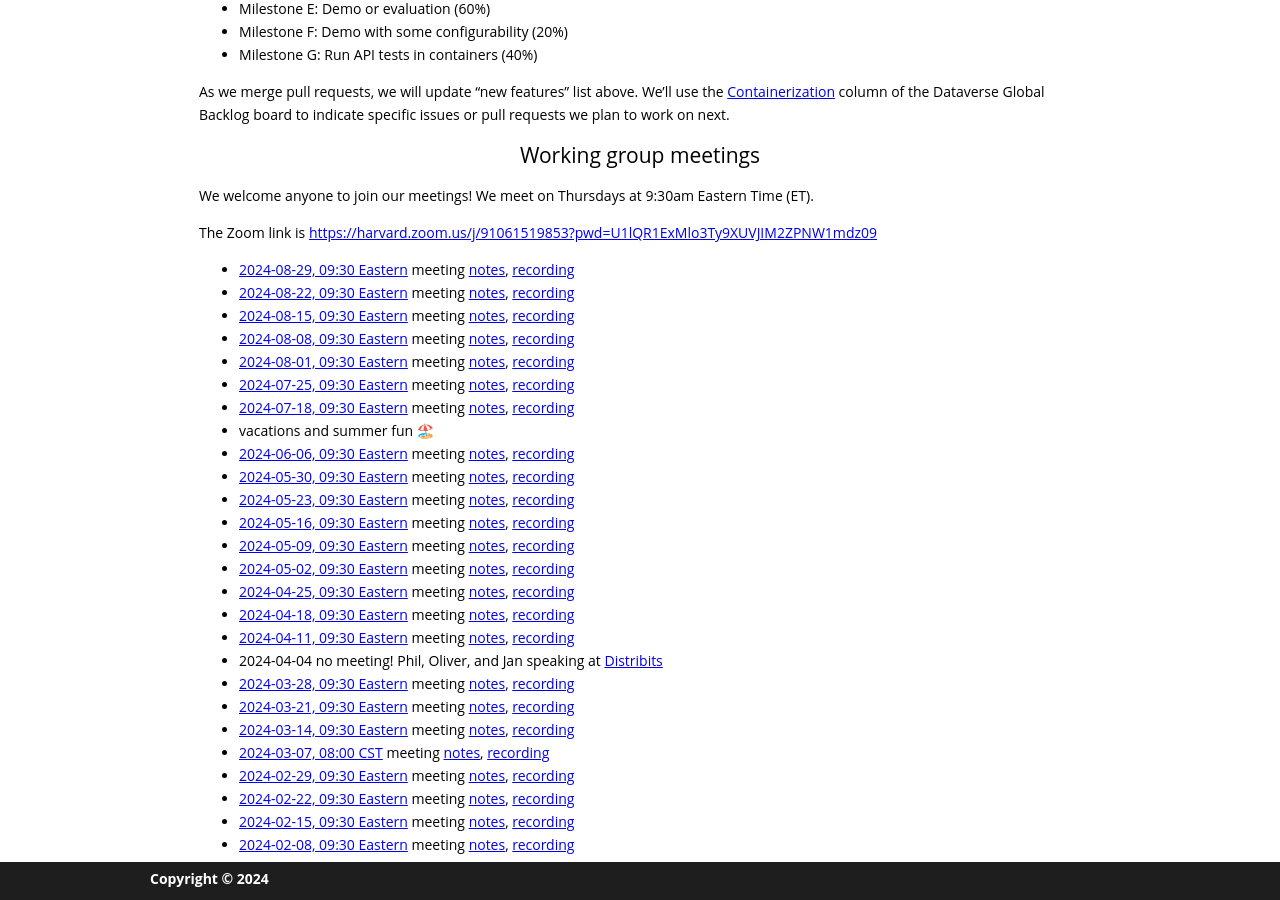
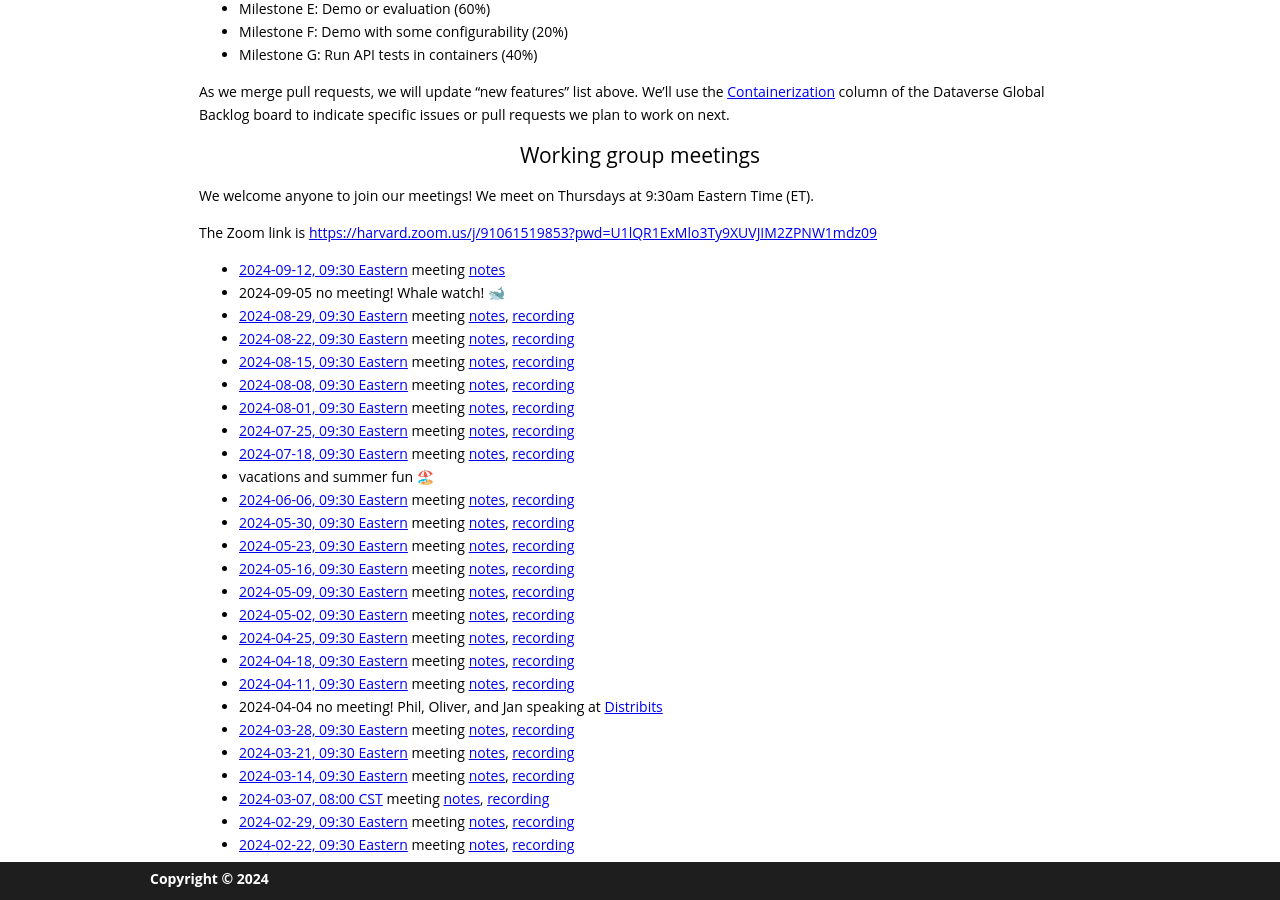
Before and after one commit to gdcc/ct.gdcc.io, a Jekyll site: the page built from index.md, in a window 1280 px wide and 900 px high, scrolled down 1726 px. Built offline with Jekyll 4.4.1, drawn with Linux system fonts in a browser that asks for light colours; our own code applies the rules of GitHub Pages for plain Markdown files.

Commit message:
add next meeting

```diff
--- a/index.md
+++ b/index.md
@@ -63,6 +63,8 @@ We welcome anyone to join our meetings! We meet on Thursdays at 9:30am Eastern T
 
 The Zoom link is <https://harvard.zoom.us/j/91061519853?pwd=U1lQR1ExMlo3Ty9XUVJIM2ZPNW1mdz09>
 
+- [2024-09-12, 09:30 Eastern](https://time.is/compare/0930_12_Sep_2024_in_Boston) meeting [notes](https://docs.google.com/document/d/161SmJum3z1CnGL8hHHksK3xz2EKHCa8ZxLHM4bPQ8gk/edit?usp=sharing)
+- 2024-09-05 no meeting! Whale watch! 🐋
 - [2024-08-29, 09:30 Eastern](https://time.is/compare/0930_29_Aug_2024_in_Boston) meeting [notes](https://docs.google.com/document/d/1X49oElqgORdTCMECRfb5BuKUI1_yw86G3qnu8TXK76k/edit?usp=sharing), [recording](https://harvard.zoom.us/rec/share/gXDINqXAymz9K01lsVNyyb8393-oNEOSzC-CD9LdnKxNYzaRVuUwUXD2xD1N80vz.bB_-OEUT-1pXX4hZ)
 - [2024-08-22, 09:30 Eastern](https://time.is/compare/0930_22_Aug_2024_in_Boston) meeting [notes](https://docs.google.com/document/d/19cbZdZf8zGHisC8nWmuklC9W_prnW_mNYUEaIoz89IQ/edit?usp=sharing), [recording](https://harvard.zoom.us/rec/share/m0l3ggv9syj3Cck0IMnOVCfFLxRbIA3xrKulHKyZPLSQ7Xe6g64elTQINNO_8yMT.Pg2jRbQEicGmHHjb)
 - [2024-08-15, 09:30 Eastern](https://time.is/compare/0930_15_Aug_2024_in_Boston) meeting [notes](https://docs.google.com/document/d/1DvMPqRwPROttchBRz2oOkeFpPY-ruO9tYHkbkEKxUbM/edit?usp=sharing), [recording](https://harvard.zoom.us/rec/share/MtAOhUuG-abIF72gXCNQBOHshawfXG5WLdZNNiD5zbfC3FrezReOoyCFk2pvYxv9.cZCHOtECVqC0DRUt)
```
